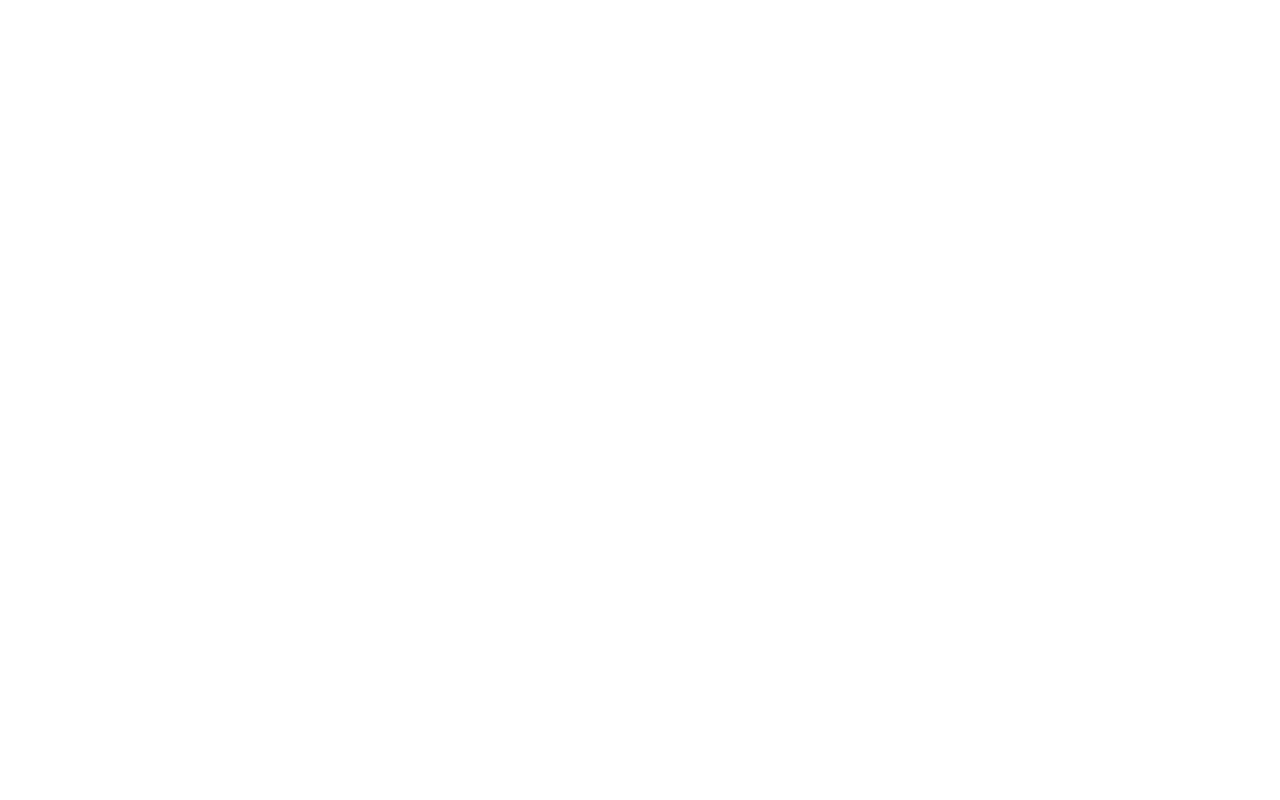
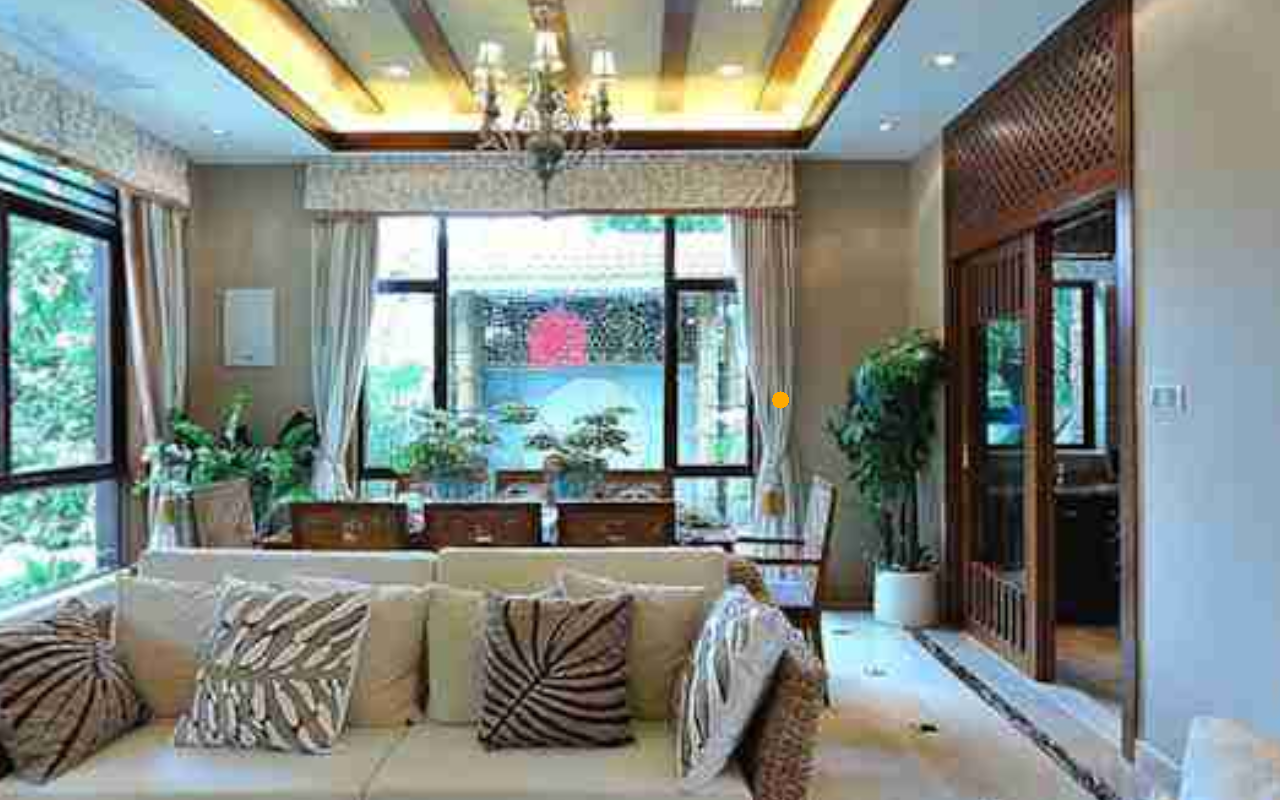
Before and after one commit to Gerhut/three.skybox, a plain HTML site: page index.html in a window 1280 px wide. Drawn offline with Linux system fonts and the light colour scheme; animation ran at ten frames a second.

Commit message:
implement

```diff
--- a/app.js
+++ b/app.js
@@ -0,0 +1,168 @@
+var container, stats;
+
+var camera, scene, renderer;
+var cameraCube, sceneCube;
+
+var mesh, geometry;
+
+var loader;
+
+var pointLight;
+
+var mouseX = 0;
+var mouseY = 0;
+
+var windowHalfX = window.innerWidth / 2;
+var windowHalfY = window.innerHeight / 2;
+
+document.addEventListener('mousemove', onDocumentMouseMove, false);
+
+init();
+animate();
+
+function init() {
+
+  container = document.createElement( 'div' );
+  document.body.appendChild( container );
+
+  camera = new THREE.PerspectiveCamera( 50, window.innerWidth / window.innerHeight, 1, 5000 );
+  camera.position.z = 2000;
+
+  cameraCube = new THREE.PerspectiveCamera( 50, window.innerWidth / window.innerHeight, 1, 100 );
+
+  scene = new THREE.Scene();
+  sceneCube = new THREE.Scene();
+
+  // LIGHTS
+
+  var ambient = new THREE.AmbientLight( 0xffffff );
+  scene.add( ambient );
+
+  pointLight = new THREE.PointLight( 0xffffff, 2 );
+  scene.add( pointLight );
+
+  // light representation
+
+  var sphere = new THREE.SphereGeometry( 100, 16, 8 );
+
+  var mesh = new THREE.Mesh( sphere, new THREE.MeshBasicMaterial( { color: 0xffaa00 } ) );
+  mesh.scale.set( 0.05, 0.05, 0.05 );
+  pointLight.add( mesh );
+
+  var urls = [
+      'you.jpg', 'zuo.jpg',
+      'shang.jpg', 'xia.jpg',
+      'qian.jpg', 'hou.jpg'
+    ];
+
+  var reflectionCube = THREE.ImageUtils.loadTextureCube( urls );
+  reflectionCube.format = THREE.RGBFormat;
+
+  var refractionCube = new THREE.CubeTexture( reflectionCube.image, new THREE.CubeRefractionMapping() );
+  refractionCube.format = THREE.RGBFormat;
+
+  // Skybox
+
+  var shader = THREE.ShaderLib[ "cube" ];
+  shader.uniforms[ "tCube" ].value = reflectionCube;
+
+  var material = new THREE.ShaderMaterial( {
+
+    fragmentShader: shader.fragmentShader,
+    vertexShader: shader.vertexShader,
+    uniforms: shader.uniforms,
+    depthWrite: false,
+    side: THREE.BackSide
+
+  } ),
+
+  mesh = new THREE.Mesh( new THREE.BoxGeometry( 100, 100, 100 ), material );
+  sceneCube.add( mesh );
+
+  //
+
+  renderer = new THREE.WebGLRenderer();
+  renderer.setSize( window.innerWidth, window.innerHeight );
+  renderer.autoClear = false;
+  container.appendChild( renderer.domElement );
+
+  //
+
+  window.addEventListener( 'resize', onWindowResize, false );
+
+}
+
+function onWindowResize() {
+
+  windowHalfX = window.innerWidth / 2;
+  windowHalfY = window.innerHeight / 2;
+
+  camera.aspect = window.innerWidth / window.innerHeight;
+  camera.updateProjectionMatrix();
+
+  cameraCube.aspect = window.innerWidth / window.innerHeight;
+  cameraCube.updateProjectionMatrix();
+
+  renderer.setSize( window.innerWidth, window.innerHeight );
+
+}
+
+function createScene( geometry, m1, m2, m3 ) {
+
+  var s = 15;
+
+  var mesh = new THREE.Mesh( geometry, m1 );
+  mesh.position.z = - 100;
+  mesh.scale.x = mesh.scale.y = mesh.scale.z = s;
+  scene.add( mesh );
+
+  var mesh = new THREE.Mesh( geometry, m2 );
+  mesh.position.x = - 900;
+  mesh.position.z = - 100;
+  mesh.scale.x = mesh.scale.y = mesh.scale.z = s;
+  scene.add( mesh );
+
+  var mesh = new THREE.Mesh( geometry, m3 );
+  mesh.position.x = 900;
+  mesh.position.z = - 100;
+  mesh.scale.x = mesh.scale.y = mesh.scale.z = s;
+  scene.add( mesh );
+
+  loader.statusDomElement.style.display = "none";
+
+}
+
+function onDocumentMouseMove(event) {
+
+  mouseX = ( event.clientX - windowHalfX ) * 4;
+  mouseY = ( event.clientY - windowHalfY ) * 4;
+
+}
+
+//
+
+function animate() {
+
+  requestAnimationFrame( animate );
+
+  render();
+
+}
+
+function render() {
+
+  var timer = -0.0002 * Date.now();
+
+  pointLight.position.x = 1500 * Math.cos( timer );
+  pointLight.position.z = 1500 * Math.sin( timer );
+
+  camera.position.x += ( mouseX - camera.position.x ) * .05;
+  camera.position.y += ( - mouseY - camera.position.y ) * .05;
+
+  camera.lookAt( scene.position );
+  cameraCube.rotation.copy( camera.rotation );
+
+  renderer.render( sceneCube, cameraCube );
+  renderer.render( scene, camera );
+
+}
--- a/index.html
+++ b/index.html
@@ -4,6 +4,8 @@
   <meta charset="utf-8">
   <title>three.skybox</title>
   <style>
+    html, body { height: 100%; overflow: hidden; }
+    body { margin: 0; }
     canvas { width: 100%; height: 100%; }
   </style>
 </head>
```
